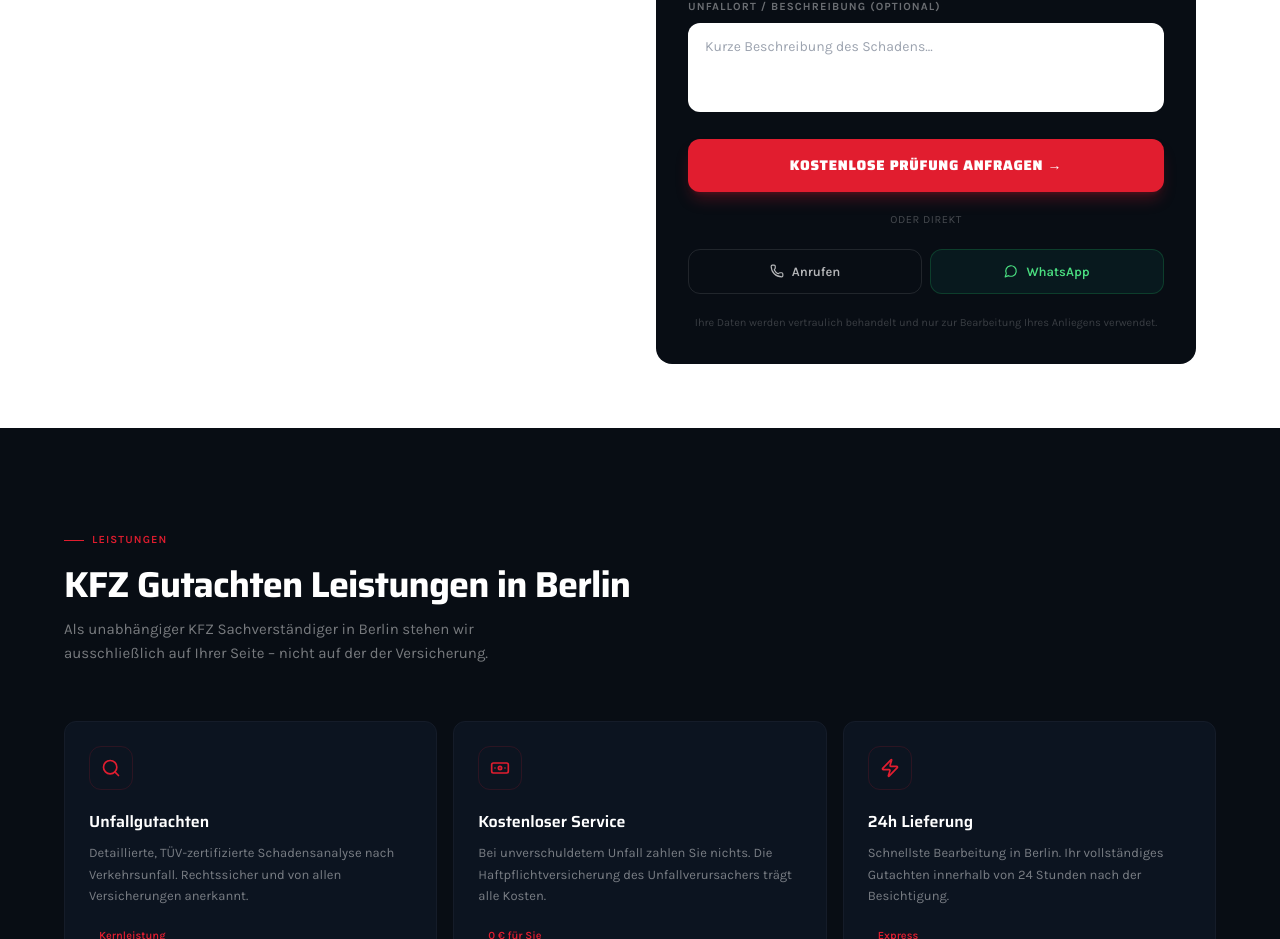
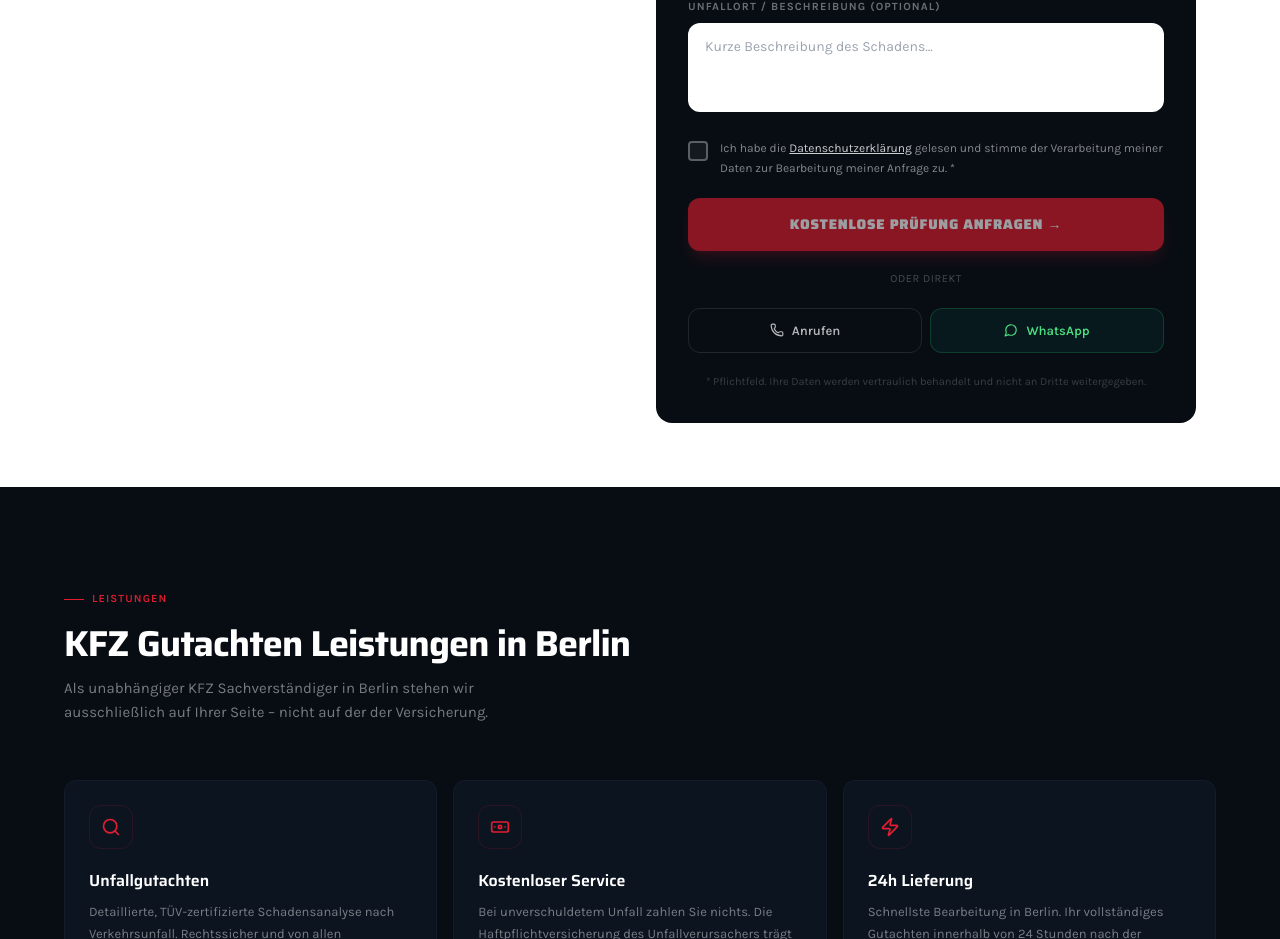
Before and after one commit to atiii3636-hash/gutachtenprenzl, a Next.js app: page / in a window 1280 px wide. Shown: the part 1635-2574 px from the top of the page. Built offline with nearby package versions, Linux system fonts and the light colour scheme.

Commit message:
Add Datenschutz checkbox and fix Resend replyTo error
Co-Authored-By: Claude Sonnet 4.6 <noreply@anthropic.com>

```diff
--- a/app/api/contact/route.ts
+++ b/app/api/contact/route.ts
@@ -14,7 +14,6 @@ export async function POST(req: NextRequest) {
     const { data, error } = await resend.emails.send({
       from: "Gutachten Prenzl <noreply@gutachtenprenzl.de>",
       to: ["gutachtenprenzl@gmail.com"],
-      replyTo: undefined,
       subject: `🚗 Neue Schadensmeldung von ${name}`,
       html: `
         <div style="font-family: Arial, sans-serif; max-width: 600px; margin: 0 auto; background: #f9f9f9; padding: 20px; border-radius: 8px;">
--- a/components/damage-form-section.tsx
+++ b/components/damage-form-section.tsx
@@ -12,6 +12,7 @@ export default function DamageFormSection() {
   const [name, setName] = useState("");
   const [telefon, setTelefon] = useState("");
   const [beschreibung, setBeschreibung] = useState("");
+  const [datenschutz, setDatenschutz] = useState(false);
   const fileInputRef = useRef<HTMLInputElement>(null);
 
   const handleDrop = (e: React.DragEvent) => {
@@ -236,12 +237,39 @@ export default function DamageFormSection() {
               />
             </div>
 
+            {/* Datenschutz */}
+            <label className="flex items-start gap-3 cursor-pointer group">
+              <div className="relative mt-0.5 flex-shrink-0">
+                <input
+                  type="checkbox"
+                  required
+                  checked={datenschutz}
+                  onChange={(e) => setDatenschutz(e.target.checked)}
+                  className="sr-only"
+                />
+                <div className={`w-5 h-5 rounded border-2 flex items-center justify-center transition-all ${datenschutz ? "bg-[#E11D2F] border-[#E11D2F]" : "border-white/30 bg-white/5 group-hover:border-white/50"}`}>
+                  {datenschutz && (
+                    <svg width="10" height="8" viewBox="0 0 10 8" fill="none">
+                      <path d="M1 4L3.5 6.5L9 1" stroke="white" strokeWidth="2" strokeLinecap="round" strokeLinejoin="round"/>
+                    </svg>
+                  )}
+                </div>
+              </div>
+              <span className="text-[12px] text-white/50 leading-relaxed">
+                Ich habe die{" "}
+                <a href="/datenschutz" className="text-white/80 underline hover:text-white transition-colors">
+                  Datenschutzerklärung
+                </a>{" "}
+                gelesen und stimme der Verarbeitung meiner Daten zur Bearbeitung meiner Anfrage zu. *
+              </span>
+            </label>
+
             {error && (
               <p className="text-[#E11D2F] text-[13px] text-center">{error}</p>
             )}
             <button
               type="submit"
-              disabled={sending}
+              disabled={sending || !datenschutz}
               className="w-full bg-[#E11D2F] hover:bg-[#B91C1C] disabled:opacity-60 text-white font-display font-black uppercase tracking-wider text-[14px] py-4 rounded-xl shadow-lg shadow-[#E11D2F]/25 hover:shadow-[#E11D2F]/40 transition-all hover:-translate-y-0.5 flex items-center justify-center gap-2"
             >
               {sending ? (
@@ -278,7 +306,7 @@ export default function DamageFormSection() {
             </div>
 
             <p className="text-[11px] text-white/20 text-center leading-relaxed">
-              Ihre Daten werden vertraulich behandelt und nur zur Bearbeitung Ihres Anliegens verwendet.
+              * Pflichtfeld. Ihre Daten werden vertraulich behandelt und nicht an Dritte weitergegeben.
             </p>
           </form>
         </div>
```
